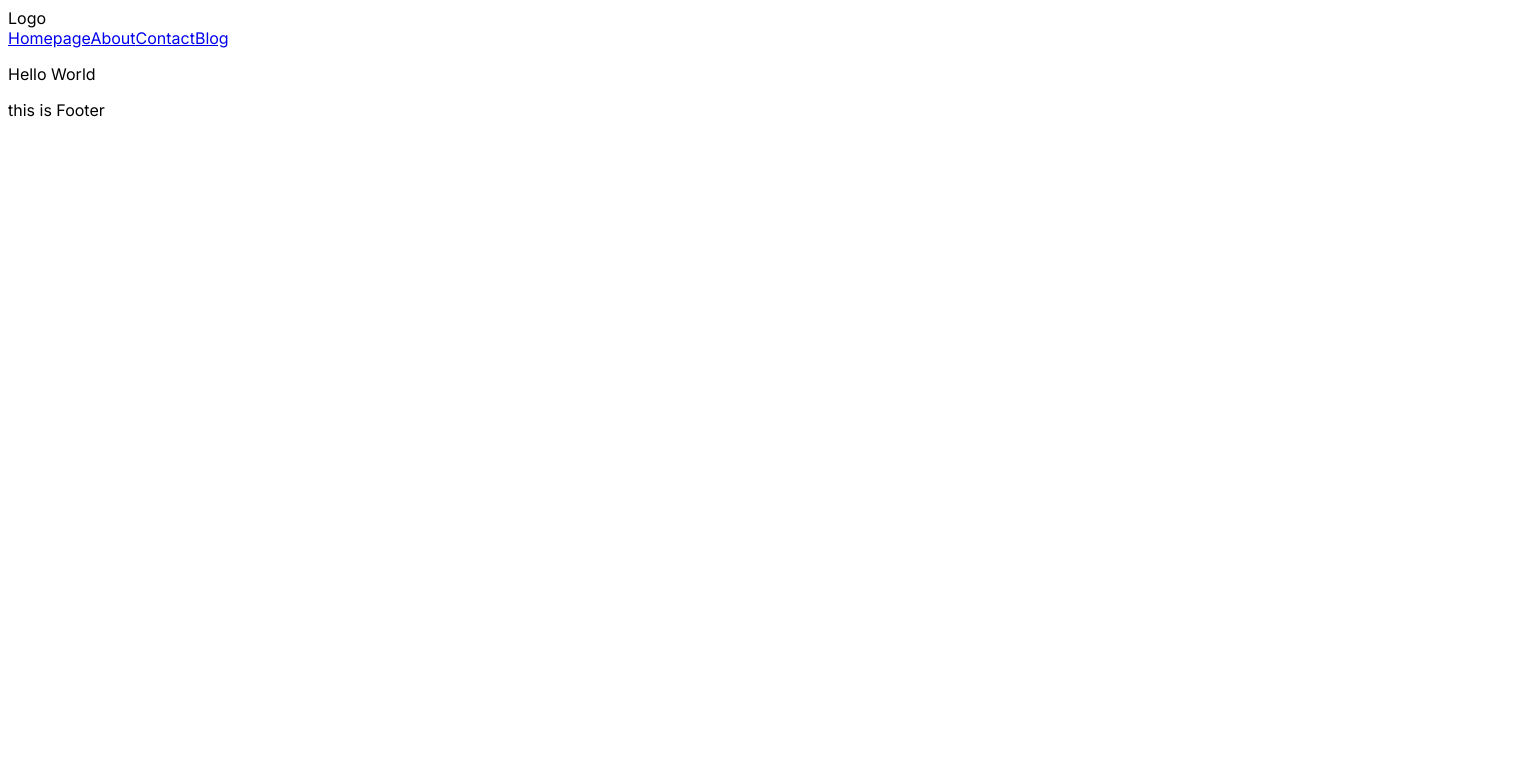
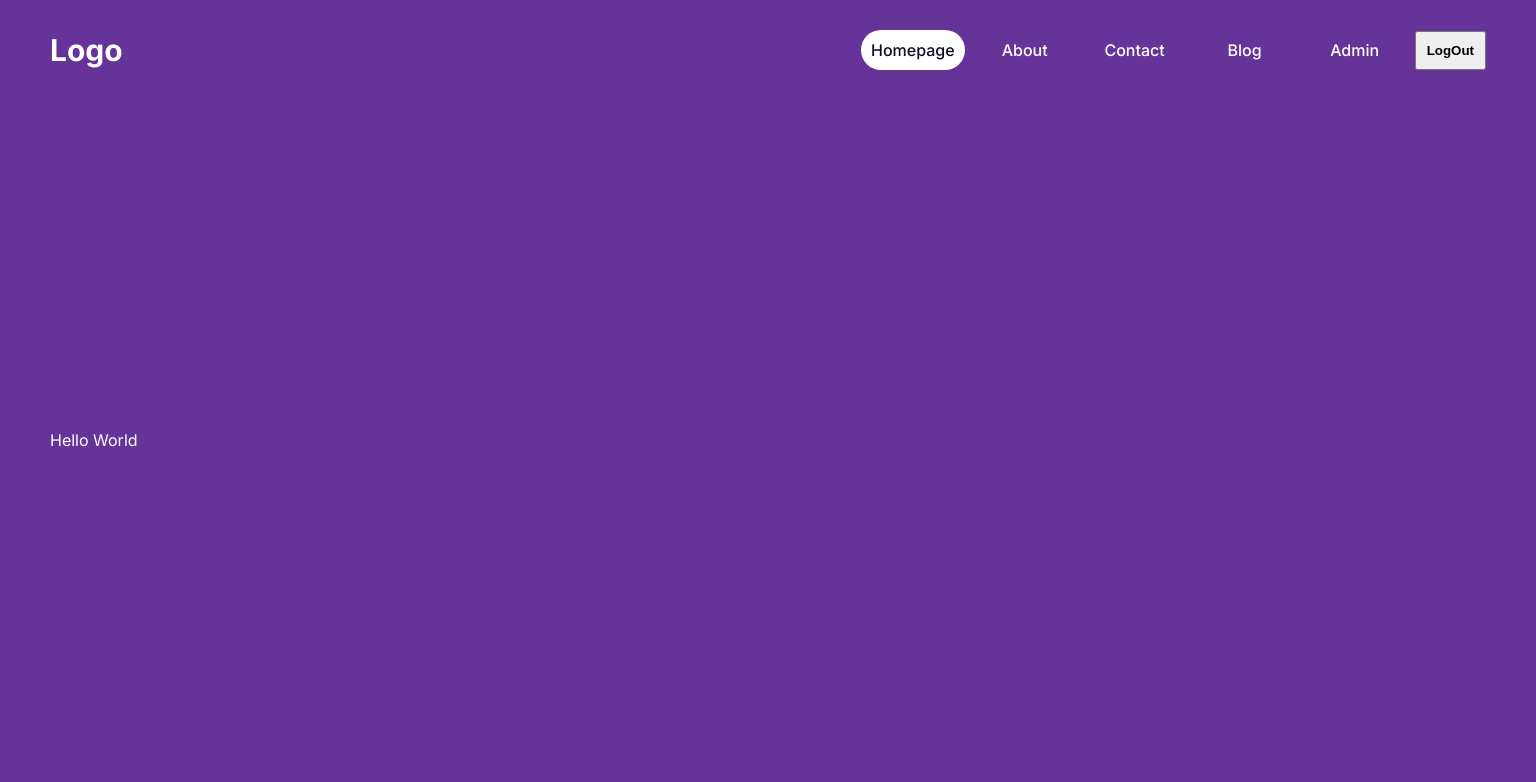
Before and after one commit to renangom/nextBlog, a Next.js app: page / in a window 1280 px wide. Shown: the top 782 px of the page, 1536 px wide, since content can reach past the window. Built offline with nearby package versions, Linux system fonts and the light colour scheme.

Commit message:
Create and style the menu

```diff
--- /dev/null
+++ b/src/app/global.css
@@ -0,0 +1,33 @@
+:root{
+    --bg: #0d0c22;
+    --bgSoft: #2d2b42;
+    --text: white;
+    --textSoft: #e5e5e5;
+    --btn: #3673fd;
+
+}
+
+*{margin: 0; padding: 0; box-sizing: border-box;}
+
+body{
+    background-color: var(--bg);
+    color: var(--text);
+
+}
+
+a{
+    text-decoration: none;
+    color: inherit;
+}
+
+.container {
+    background-color: rebeccapurple;
+    width: 1536px;
+    margin: auto;
+    padding-left: 50px;
+    padding-right: 50px;
+    min-height: 100vh;
+    display: flex;
+    flex-direction: column;
+    justify-content: space-between;
+}
--- a/src/app/layout.js
+++ b/src/app/layout.js
@@ -1,6 +1,7 @@
 import Footer from "@/components/Footer/Footer";
 import Navbar from "@/components/Navbar/Navbar";
 import { Inter } from "next/font/google";
+import './global.css'
 
 const inter = Inter({ subsets: ["latin"] });
 
@@ -13,9 +14,11 @@
   return (
     <html lang="en">
       <body className={inter.className}>
-        <Navbar />
-        {children}
-        <Footer />
+        <div className="container">
+          <Navbar />
+          {children}
+          <Footer />
+        </div>
       </body>
     </html>
   );
--- a/src/components/Navbar/Navbar.jsx
+++ b/src/components/Navbar/Navbar.jsx
@@ -1,10 +1,12 @@
 import Link from "next/link";
+import styles from "./navbar.module.css"
 import Links from "./links/Links";
+
 
 const Navbar = () => {
     return(
-        <div>
-            <div className="logo">Logo</div>
+        <div className={styles.container}>
+            <div className={styles.logo}>Logo</div>
             <div>
                 <Links />
             </div>
--- a/src/components/Navbar/links/Links.jsx
+++ b/src/components/Navbar/links/Links.jsx
@@ -1,5 +1,6 @@
 import Link from "next/link";
-
+import styles from './links.module.css'
+import NavLink from "./navLinks/navLink";
 const Links = () => {
     const links = [
         {
@@ -19,11 +20,24 @@
             path: "/blog"
         },
     ]
+
+    //TEMPORARY
+    const session = true;
+    const isAdmin = true;
     return (
-        <div>
+        <div className={styles.links}>
             {links.map((link) => (
-                <Link href={link.path} key={link.title}>{link.title}</Link>
-            ))}
+                <NavLink item={link} key={link.title} />
+            ))}{
+                session ? (
+                    <>
+                        {isAdmin && (<NavLink item={{title: "Admin", path:"/admin"}} />)}
+                        <button className={styles.logout}>LogOut</button>
+                    </>
+                ) : (
+                    <NavLink item={{title: "Login", path: "/login"}} />
+                )
+            }
         </div>
     )
 }
--- /dev/null
+++ b/src/components/Navbar/links/links.module.css
@@ -0,0 +1,13 @@
+.links {
+    display: flex;
+    align-items: center;
+    gap: 10px;
+
+}
+
+.logout {
+    padding: 10px;
+    cursor: pointer;
+    font-weight: bold;
+
+}
--- /dev/null
+++ b/src/components/Navbar/links/navLinks/navLink.jsx
@@ -0,0 +1,16 @@
+"use client"
+import Link from 'next/link';
+import styles from './navLink.module.css'
+import { usePathname } from 'next/navigation';
+
+
+const NavLink = ({item}) => {
+    const pathName = usePathname();
+
+    return(
+        <Link href={item.path} className={`${styles.container} ${pathName === item.path && styles.active}`}> {item.title} </Link>
+    )
+}
+
+
+export default NavLink;
--- /dev/null
+++ b/src/components/Navbar/links/navLinks/navLink.module.css
@@ -0,0 +1,12 @@
+.container {
+    min-width: 100px;
+    padding: 10px;
+    border-radius: 20px;
+    font-weight: 500;
+    text-align: center;
+}
+
+.active {
+    background-color: var(--text);
+    color: var(--bg);
+}
--- /dev/null
+++ b/src/components/Navbar/navbar.module.css
@@ -0,0 +1,11 @@
+.container{
+    height: 100px;
+    display: flex;
+    justify-content: space-between;
+    align-items: center;
+}
+
+.logo {
+    font-size: 30px;
+    font-weight: bold;
+}
```
